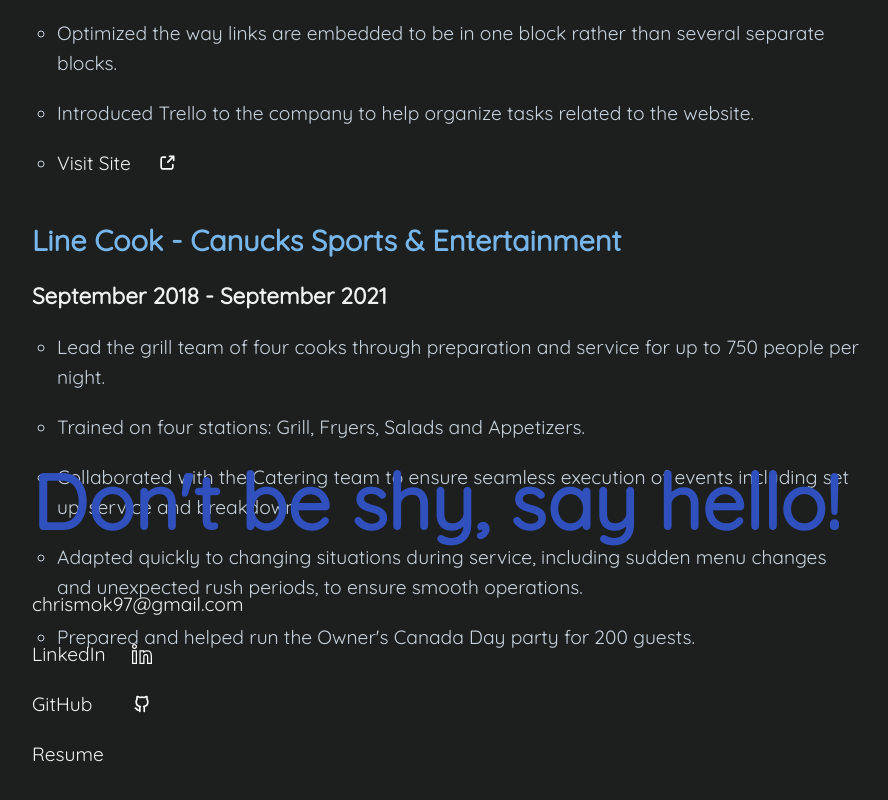
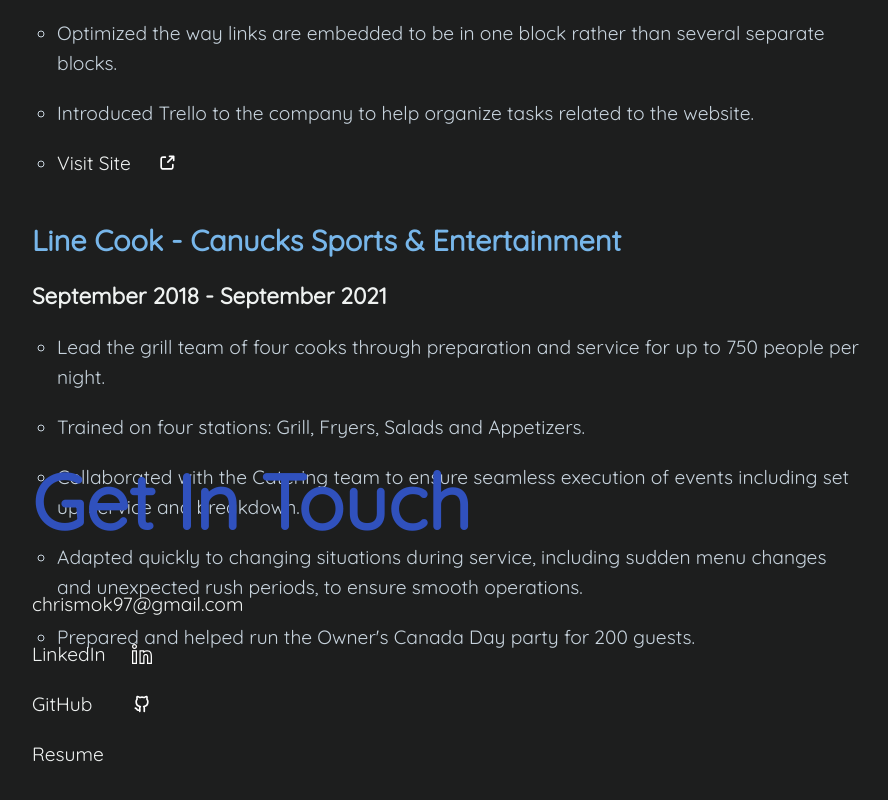
Before and after one commit to chrismok17/chrismok17, a React (Create React App) app: page / in a window 1280 px wide. Shown: the part 3993-4793 px from the top of the page, without its empty margins (192-1080 px from the left). Built offline with nearby package versions, Linux system fonts and the light colour scheme.

Commit message:
updated contact section

```diff
--- a/src/components/Links.tsx
+++ b/src/components/Links.tsx
@@ -4,7 +4,7 @@ const Links = () => {
     return (
         <>
             <div className="links" id="links">
-                <h1>Don't be shy, say hello!</h1>
+                <h1>Get In Touch</h1>
                 <ul className="contact-links">
                     <li><a href="mailto:chrismok97@gmail.com">chrismok97@gmail.com</a></li>
                     <li><a className="external" href="https://www.linkedin.com/in/chrismok17/" target="_blank" rel="noopener noreferrer">LinkedIn <svg width={20} height={20} fill="#ffffff" viewBox="0 0 1920 1920" xmlns="http://www.w3.org/2000/svg" stroke="#ffffff"><g id="SVGRepo_bgCarrier" stroke-width="0"></g><g id="SVGRepo_tracerCarrier" stroke-linecap="round" stroke-linejoin="round"></g><g id="SVGRepo_iconCarrier"> <path d="M1168 601.321v74.955c72.312-44.925 155.796-71.11 282.643-71.11 412.852 0 465.705 308.588 465.705 577.417v733.213L1438.991 1920v-701.261c0-117.718-42.162-140.06-120.12-140.06-74.114 0-120.12 23.423-120.12 140.06V1920l-483.604-4.204V601.32H1168Zm-687.52-.792v1318.918H0V600.53h480.48Zm-120.12 120.12H120.12v1078.678h240.24V720.65Zm687.52.792H835.267v1075.316l243.364 2.162v-580.18c0-226.427 150.51-260.18 240.24-260.18 109.55 0 240.24 45.165 240.24 260.18v580.18l237.117-2.162v-614.174c0-333.334-93.573-457.298-345.585-457.298-151.472 0-217.057 44.925-281.322 98.98l-16.696 14.173H1047.88V721.441ZM240.24 0c132.493 0 240.24 107.748 240.24 240.24 0 132.493-107.747 240.24-240.24 240.24C107.748 480.48 0 372.733 0 240.24 0 107.748 107.748 0 240.24 0Zm0 120.12c-66.186 0-120.12 53.934-120.12 120.12s53.934 120.12 120.12 120.12 120.12-53.934 120.12-120.12-53.934-120.12-120.12-120.12Z" fill-rule="evenodd"></path> </g></svg></a></li>
```
